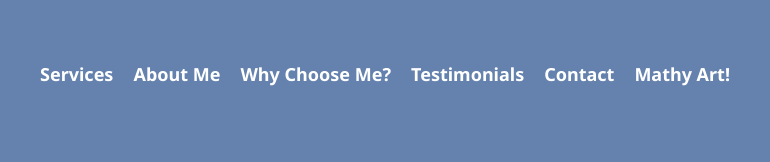
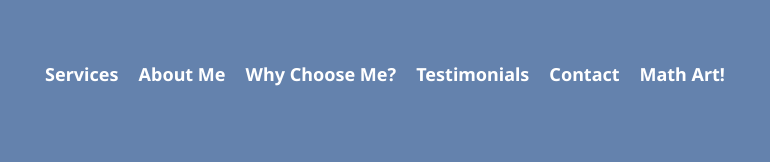
Before and after one commit to maxelchip/Max-s-Math-Tutoring, a plain HTML site: page index.html in a window 1280 px wide. Shown: the top 162 px of the page, 255-1025 px from the left. Drawn offline with Linux system fonts and the light colour scheme.

Commit message:
Update index.html

```diff
--- a/index.html
+++ b/index.html
@@ -32,7 +32,7 @@
                 <li> <a href="#why">Why Choose Me?</a></li>
                 <li><a href="#testimonials">Testimonials</a></li>
                 <li><a href="#contact">Contact</a></li>
-                <li><a href="portfolio.html">Mathy Art!</a></li>
+                <li><a href="portfolio.html">Math Art!</a></li>
 
             </ul>
         </nav>
```
